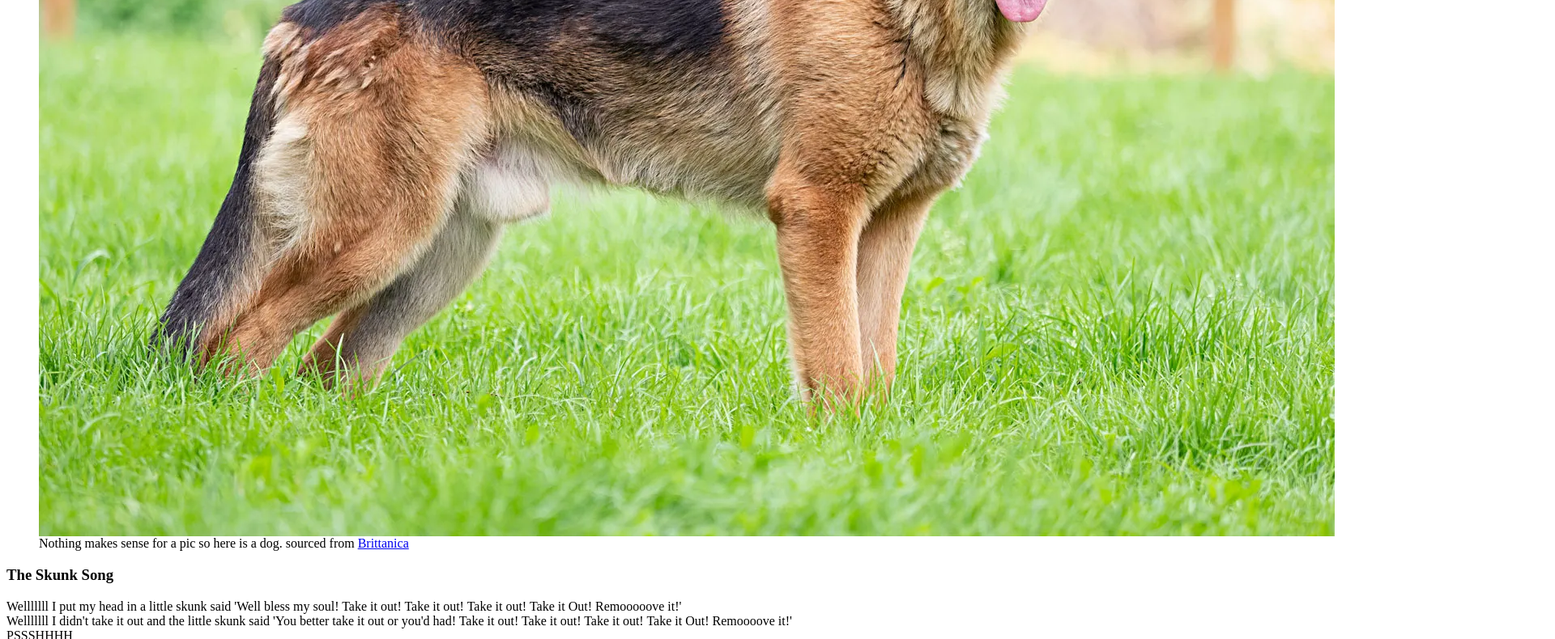
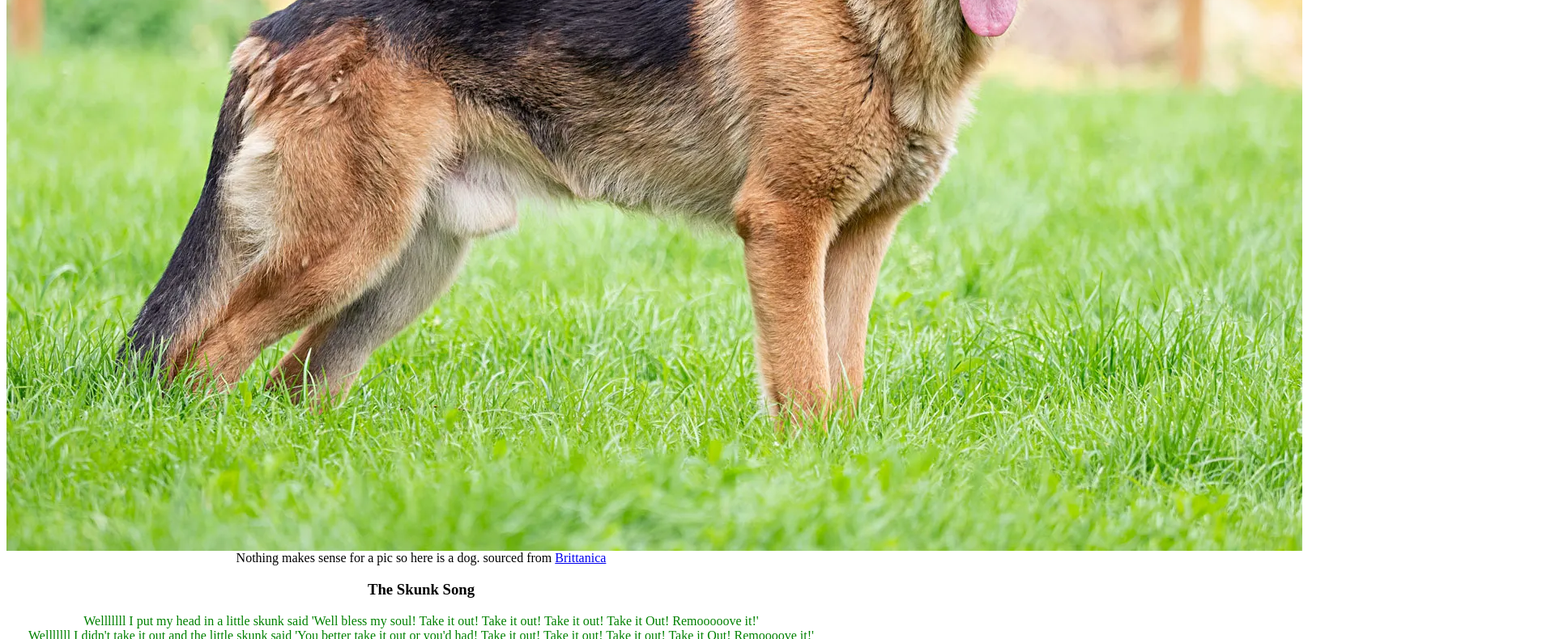
Before and after one commit to Stl-LC101-MAY-2022/js-assignment-4-html-me-something-Dutchess1215, a website: page index.html in a window 1280 px wide. Shown: the part 2010-2800 px from the top of the page at 81% size, 1920 px wide, since content can reach past the window. Drawn offline with Linux system fonts and the light colour scheme.

Commit message:
Add files via upload

```diff
--- a/index.html
+++ b/index.html
@@ -1,12 +1,13 @@
 <html>
    <head>
+      <link rel="stylesheet" href="styles.css">
       <title>Nathan Murray - various camp songs I learned and remember</title>
    </head>
 
    <body>
       <header>
-         <h1><b>A Few Simple Camp Songs and Skits</b></h1>
-         <p>This is just a few songs and a skit i remember form time working on a Boy Scout Camp Staff</p>
+         <h1 id="mainHeading"><b>A Few Simple Camp Songs and Skits</b></h1>
+         <p>This is just a few songs and a skit I remember from my time spent working on a Boy Scout Summer Camp Staff</p>
          <nav>
             <ul>
                <li><a href='#story'>The Greatest Story I Never Heard</a></li>
@@ -48,7 +49,7 @@
             <Section>
                <a name="skunk"></a>
                <h3>The Skunk Song</h3>
-               <p>Welllllll I put my head in a little
+               <p class="funParagraph">Welllllll I put my head in a little
                   skunk said 'Well bless my soul!
                   Take it out! Take it out! Take it out!
                   Take it Out! Remooooove it!'<br>
--- a/styles.css
+++ b/styles.css
@@ -1 +1,22 @@
-/* Write your CSS here! */
+body {
+    margin: 8px;
+    width: 100%;
+    max-width: 1024px;
+
+}
+#mainHeading{
+    color: red;
+}
+.funParagraph{
+    color: green;
+}
+figure{
+    margin: 0;
+    padding: 0;
+    text-align: center;
+    max-width: 1024px;
+}
+main{
+    max-width: 1024px;
+    text-align: center;
+}
```
